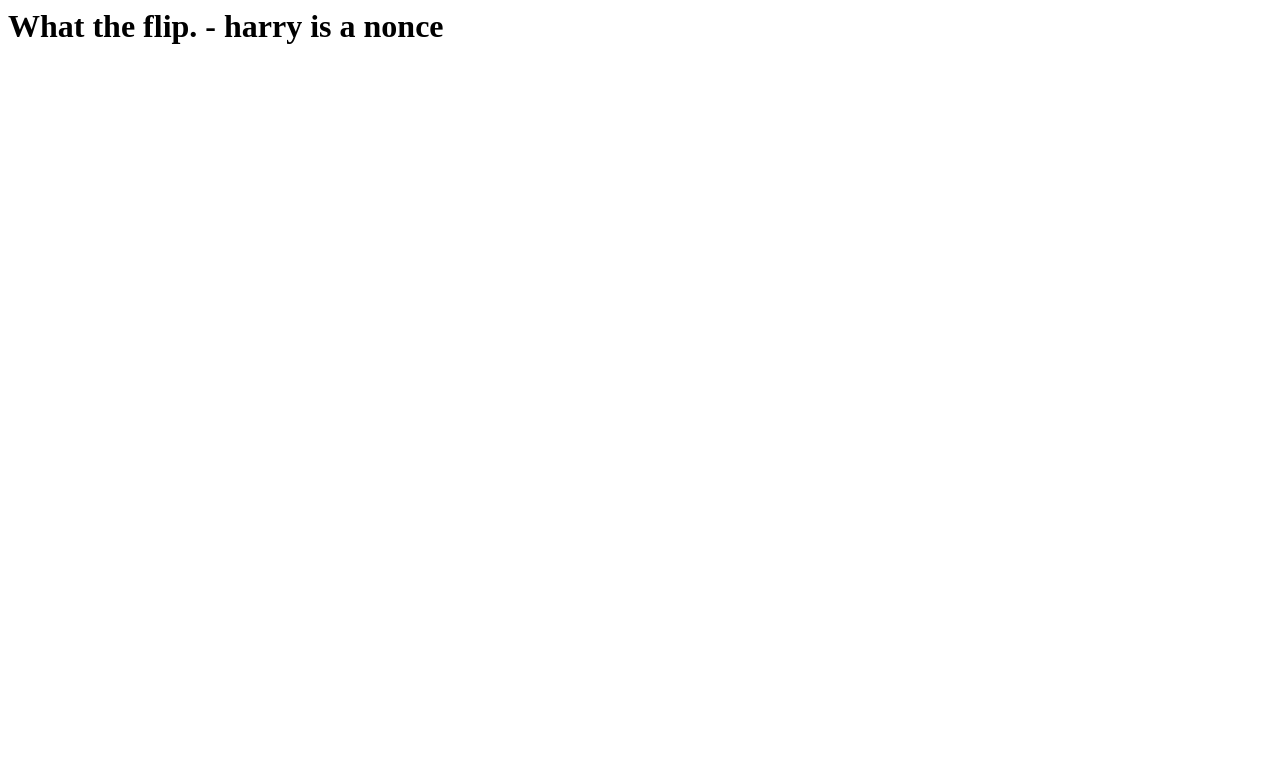
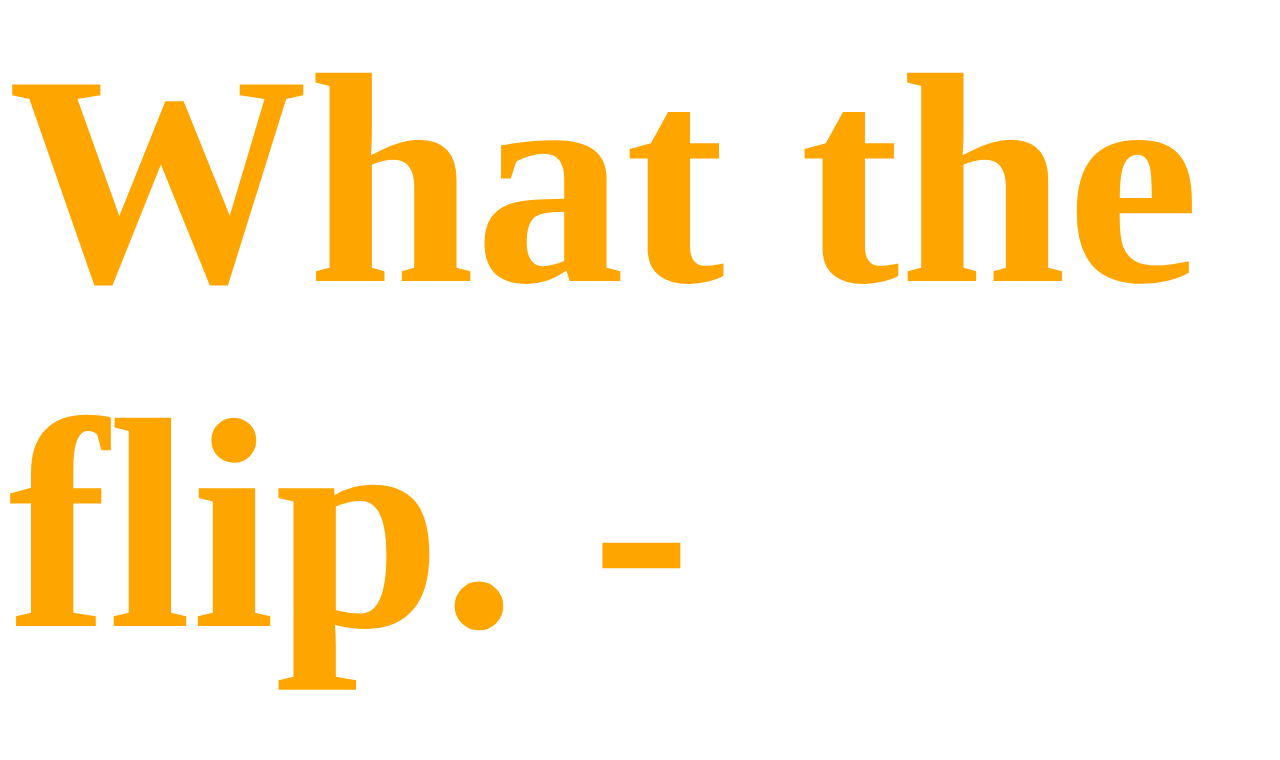
Before and after one commit to timbowryWiki/hunky.timbowry, a plain HTML site: page index.html in a window 1280 px wide. Shown: the top 760 px of the page. Drawn offline with Linux system fonts and the light colour scheme.

Commit message:
Update index.html

```diff
--- a/index.html
+++ b/index.html
@@ -2,6 +2,7 @@
 <html>
   <head>
     <title>SIck ahh websote</title>
+    <link rel="stylesheet" href="hunk.css">
   </head>
   <body>
     <h1 class="lemon">What the flip. - harry is a nonce</h1>
```
